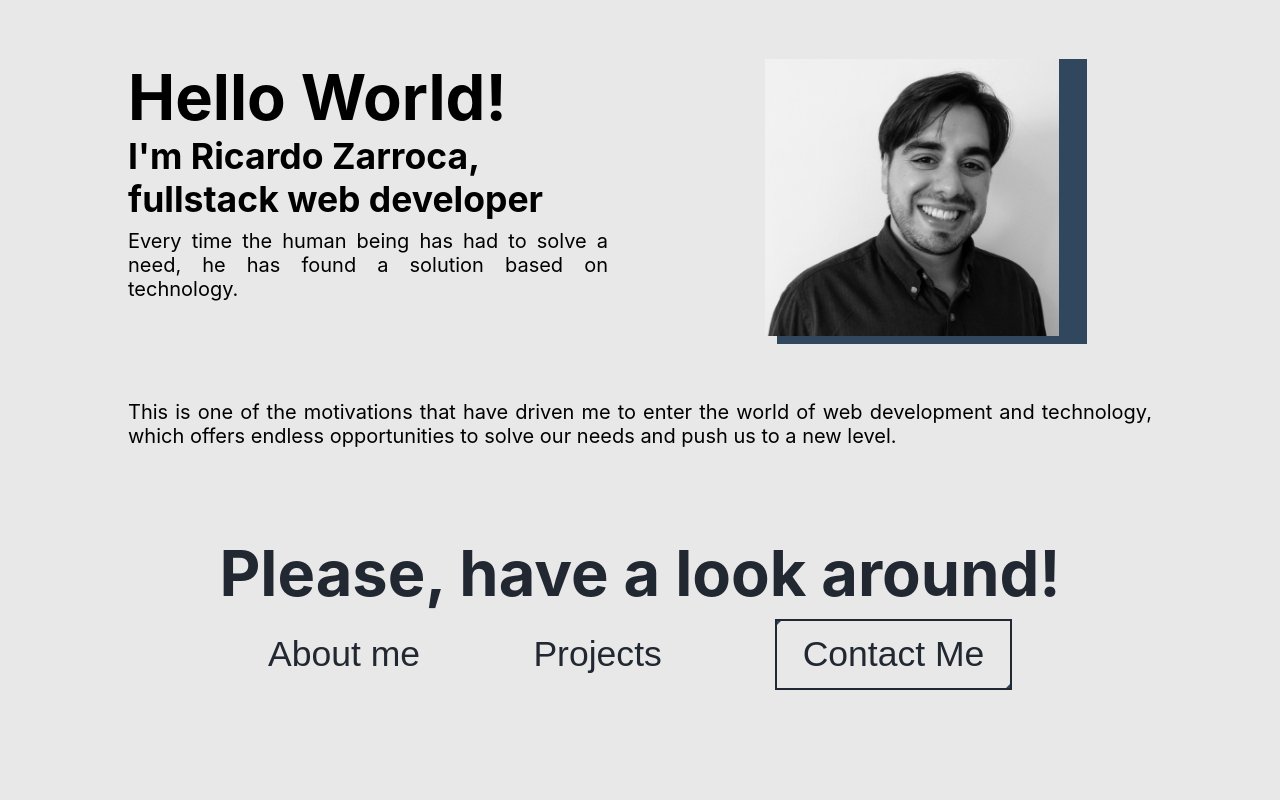
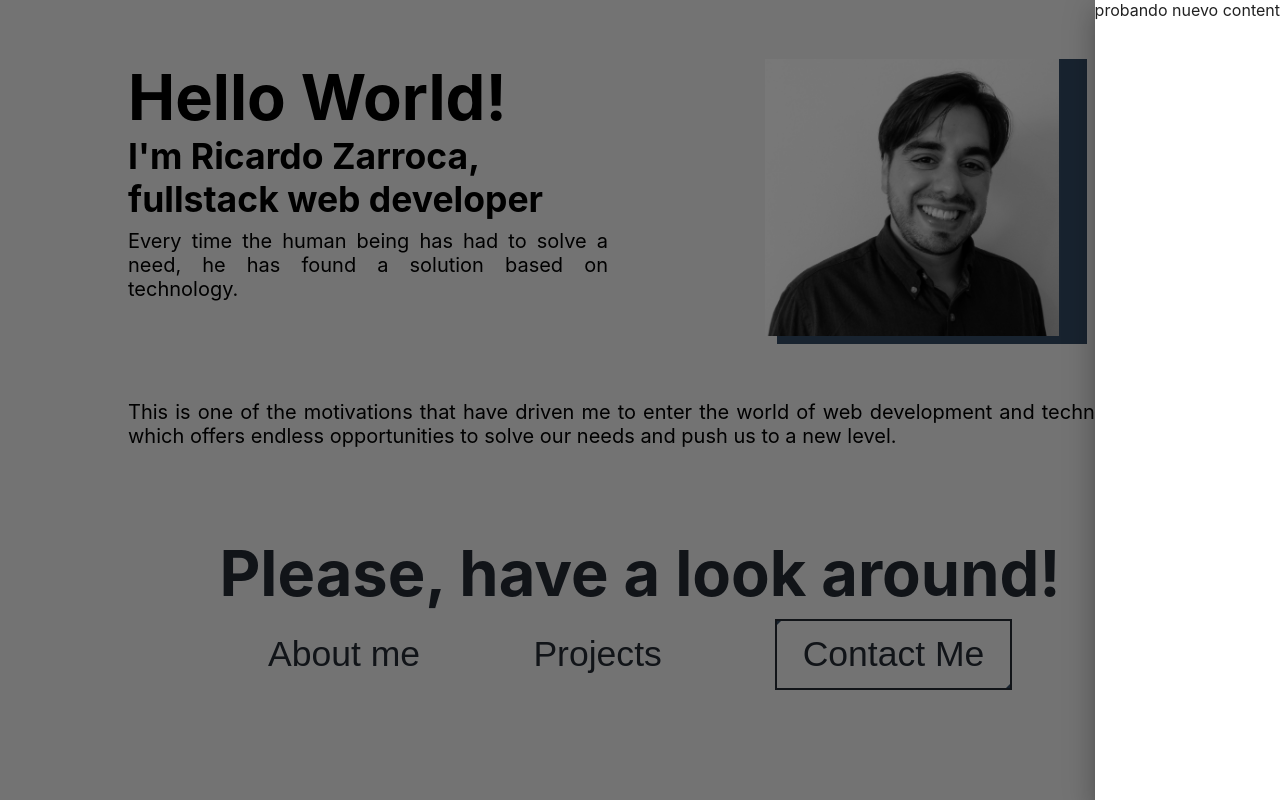
Before and after one commit to rzarroca/portfolio, a React (Create React App) app: page / in a window 1280 px wide. Both pictures are taken after a click on the button "Contact Me". Shown: the top 800 px of the page. Built offline with nearby package versions, Linux system fonts and the light colour scheme.

Commit message:
UseDrawer Hook: useDrawer context and provide created

```diff
--- a/src/App.js
+++ b/src/App.js
@@ -1,13 +1,16 @@
 import { Landing } from 'pages/landing/Landing'
 import { About } from 'pages/About/About'
 import { Projects } from './pages/Projects/Projects'
+import { DrawerProvider } from 'hooks/useDrawer'
 
 export function App () {
   return (
     <main>
-      <Landing />
-      <About />
-      <Projects />
+      <DrawerProvider content='probando nuevo content'>
+        <Landing />
+        <About />
+        <Projects />
+      </DrawerProvider>
     </main>
   )
 }
--- /dev/null
+++ b/src/hooks/useDrawer.js
@@ -0,0 +1,37 @@
+import { useState, useContext, createContext } from 'react'
+import Drawer from '@mui/material/Drawer'
+
+const drawerContext = createContext()
+
+function useDrawer () {
+  const context = useContext(drawerContext)
+
+  if (!context) {
+    throw new Error('useDrawer must be inside <DrawerProvider> context')
+  }
+
+  return context
+}
+
+function DrawerProvider ({ children, content = 'empty drawer' }) {
+  let [drawerView, setDrawerView] = useState(false)
+
+  function toogleDrawer () {
+    setDrawerView(drawerView => !drawerView)
+  }
+
+  return (
+    <drawerContext.Provider value={toogleDrawer}>
+      {children}
+      <Drawer
+        anchor='right'
+        open={drawerView}
+        onClose={() => toogleDrawer()}
+      >
+        {content}
+      </Drawer>
+    </drawerContext.Provider>
+  )
+}
+
+export { useDrawer, DrawerProvider }
--- a/src/pages/landing/Landing.js
+++ b/src/pages/landing/Landing.js
@@ -6,9 +6,13 @@ import { Link } from 'components/Link/Link'
 import { Button } from 'components/Button/Button'
 import { Navlist } from 'components/NavList/NavList'
 
+import { useDrawer } from 'hooks/useDrawer'
+
 import avatar from '../../assets/images/DSC04573.JPG'
 
 export function Landing () {
+  const toogleView = useDrawer()
+
   return (
     <FullPage background='clear'>
       <div className='landing'>
@@ -28,7 +32,7 @@ export function Landing () {
         <Navlist title='Please, have a look around!'>
           <Link>About me</Link>
           <Link>Projects</Link>
-          <Button>Contact Me</Button>
+          <Button onClick={() => toogleView()}>Contact Me</Button>
         </Navlist>
       </div>
 
```
